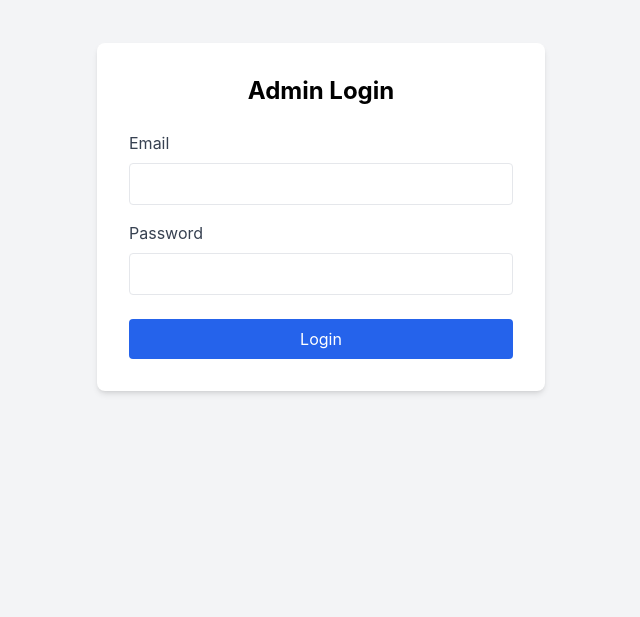
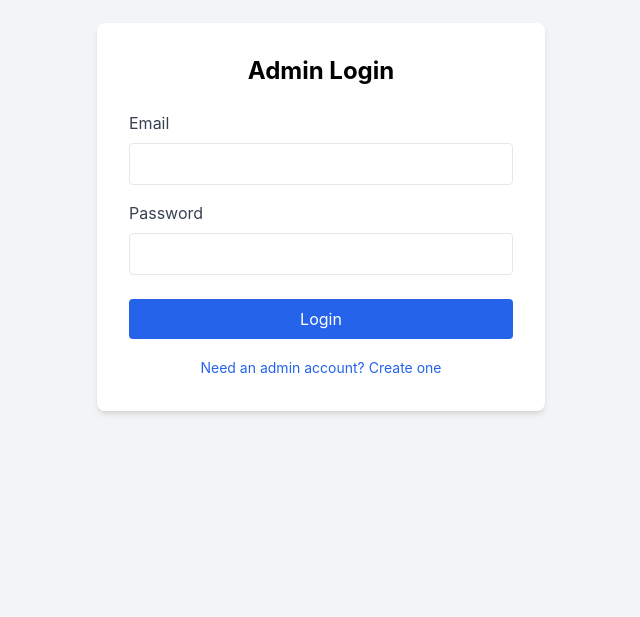
Before and after one commit to bodefavour/skyflo-store, a React (Create React App) app: page /admin/login in a window 1280 px wide. Shown: the part 183-800 px from the top of the page, without its empty margins (319-959 px from the left). Built offline with nearby package versions, Linux system fonts and the light colour scheme; no server answers.

Commit message:
allow admin too be able to create accounts

```diff
--- a/src/pages/admin/AdminAuth.tsx
+++ b/src/pages/admin/AdminAuth.tsx
@@ -1,5 +1,8 @@
 import { useState } from 'react';
-import { signInWithEmailAndPassword } from 'firebase/auth';
+import {
+  signInWithEmailAndPassword,
+  createUserWithEmailAndPassword
+} from 'firebase/auth';
 import { auth } from '../../Firebase/firebaseConfig';
 import { useNavigate } from 'react-router-dom';
 
@@ -8,19 +11,29 @@ const AdminAuth = () => {
   const [password, setPassword] = useState('');
   const [error, setError] = useState('');
   const [loading, setLoading] = useState(false);
-  const navigate = useNavigate(); // Replaced useRouter with useNavigate
+  const [isLogin, setIsLogin] = useState(true); // Toggle between login/signup
+  const navigate = useNavigate();
 
-  const handleLogin = async (e: React.FormEvent) => {
+  const handleSubmit = async (e: React.FormEvent) => {
     e.preventDefault();
     setLoading(true);
     setError('');
 
     try {
-      await signInWithEmailAndPassword(auth, email, password);
-      navigate('/admin/dashboard'); // Changed router.push to navigate
+      if (isLogin) {
+        // Login existing admin
+        await signInWithEmailAndPassword(auth, email, password);
+      } else {
+        // Create new admin account
+        await createUserWithEmailAndPassword(auth, email, password);
+      }
+      navigate('/admin/dashboard');
     } catch (error) {
-      setError('Invalid email or password');
-      console.error('Login error:', error);
+      setError(isLogin
+        ? 'Invalid email or password'
+        : 'Account creation failed. Password should be at least 6 characters.'
+      );
+      console.error('Authentication error:', error);
     } finally {
       setLoading(false);
     }
@@ -29,7 +42,9 @@ const AdminAuth = () => {
   return (
     <div className="min-h-screen flex items-center justify-center bg-gray-100">
       <div className="bg-white p-8 rounded-lg shadow-md w-full max-w-md">
-        <h1 className="text-2xl font-bold mb-6 text-center">Admin Login</h1>
+        <h1 className="text-2xl font-bold mb-6 text-center">
+          {isLogin ? 'Admin Login' : 'Create Admin Account'}
+        </h1>
 
         {error && (
           <div className="bg-red-100 border border-red-400 text-red-700 px-4 py-3 rounded mb-4">
@@ -37,7 +52,7 @@ const AdminAuth = () => {
           </div>
         )}
 
-        <form onSubmit={handleLogin}>
+        <form onSubmit={handleSubmit}>
           <div className="mb-4">
             <label className="block text-gray-700 mb-2">Email</label>
             <input
@@ -57,16 +72,34 @@ const AdminAuth = () => {
               onChange={(e) => setPassword(e.target.value)}
               className="w-full p-2 border rounded"
               required
+              minLength={6}
             />
           </div>
 
           <button
             type="submit"
             disabled={loading}
-            className="w-full bg-blue-600 hover:bg-blue-700 text-white py-2 px-4 rounded disabled:bg-blue-400"
+            className="w-full bg-blue-600 hover:bg-blue-700 text-white py-2 px-4 rounded disabled:bg-blue-400 mb-4"
           >
-            {loading ? 'Logging in...' : 'Login'}
+            {loading
+              ? isLogin ? 'Logging in...' : 'Creating account...'
+              : isLogin ? 'Login' : 'Create Account'}
           </button>
+
+          <div className="text-center">
+            <button
+              type="button"
+              onClick={() => {
+                setIsLogin(!isLogin);
+                setError('');
+              }}
+              className="text-blue-600 hover:text-blue-800 text-sm"
+            >
+              {isLogin
+                ? 'Need an admin account? Create one'
+                : 'Already have an account? Login'}
+            </button>
+          </div>
         </form>
       </div>
     </div>
```
